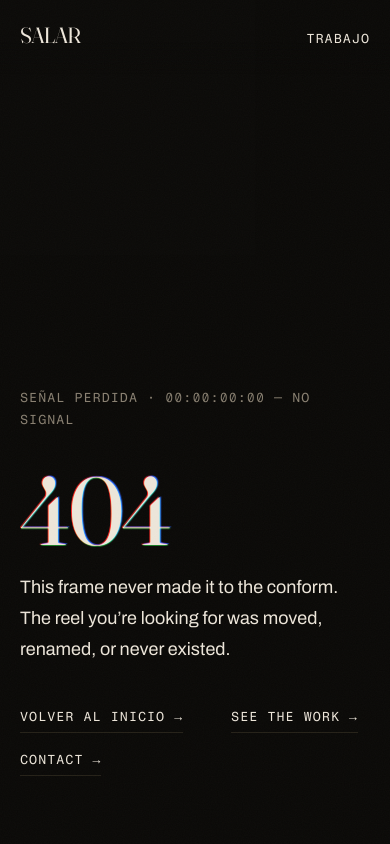
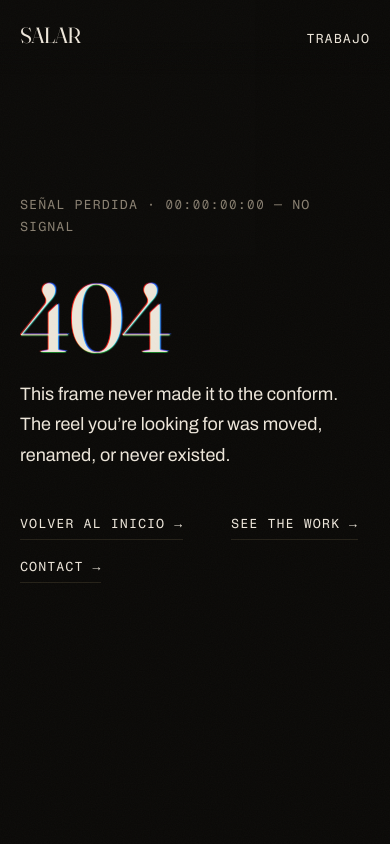
Before and after one commit to joaqAI918/salar, a website: page 404.html in a window 390 px wide. Shown: the top 844 px of the page. Drawn offline with Linux system fonts and the light colour scheme.

Commit message:
Centre hero blocks on mobile instead of pinning them to the bottom
On tall, narrow viewports flex-end stranded the wordmark under ~240px of
dead space. Centring keeps the same negative space and moves it below the
block. Also drops the .notfound layout rule, which duplicated .hero (the
section carries both classes) and, sitting later at equal specificity,
was overriding the mobile rule on the 404.

Co-Authored-By: Claude Fable 5 <noreply@anthropic.com>

```diff
--- a/css/main.css
+++ b/css/main.css
@@ -827,13 +827,7 @@ footer {
 }
 
 /* ---------- 404 ---------- */
-.notfound {
-  min-height: 100svh;
-  display: flex;
-  flex-direction: column;
-  justify-content: flex-end;
-  padding-block-end: clamp(48px, 8vh, 96px);
-}
+/* the section also carries .hero, which supplies the full-height flex column */
 
 .notfound__code {
   font-size: var(--size-display);
@@ -845,6 +839,22 @@ footer {
   flex-wrap: wrap;
   gap: 16px 48px;
   margin-block-start: clamp(32px, 5vh, 48px);
+}
+
+/* ---------- mobile hero rhythm ----------
+   Bottom-pinning reads as composed negative space on a wide desktop frame, but on a
+   tall, narrow viewport it strands the type under a dead gap. Centring keeps the same
+   generous emptiness and moves it below the block instead of above it.
+   Declared last so it wins over .case-hero, which sets its own justify-content. */
+@media (max-width: 640px) {
+  .hero,
+  .case-hero {
+    justify-content: center;
+  }
+
+  .case-hero {
+    padding-block-start: 96px; /* nav clearance only; the 140px desktop offset over-indents here */
+  }
 }
 
 /* ---------- reduced motion: final state, zero movement ---------- */
```
